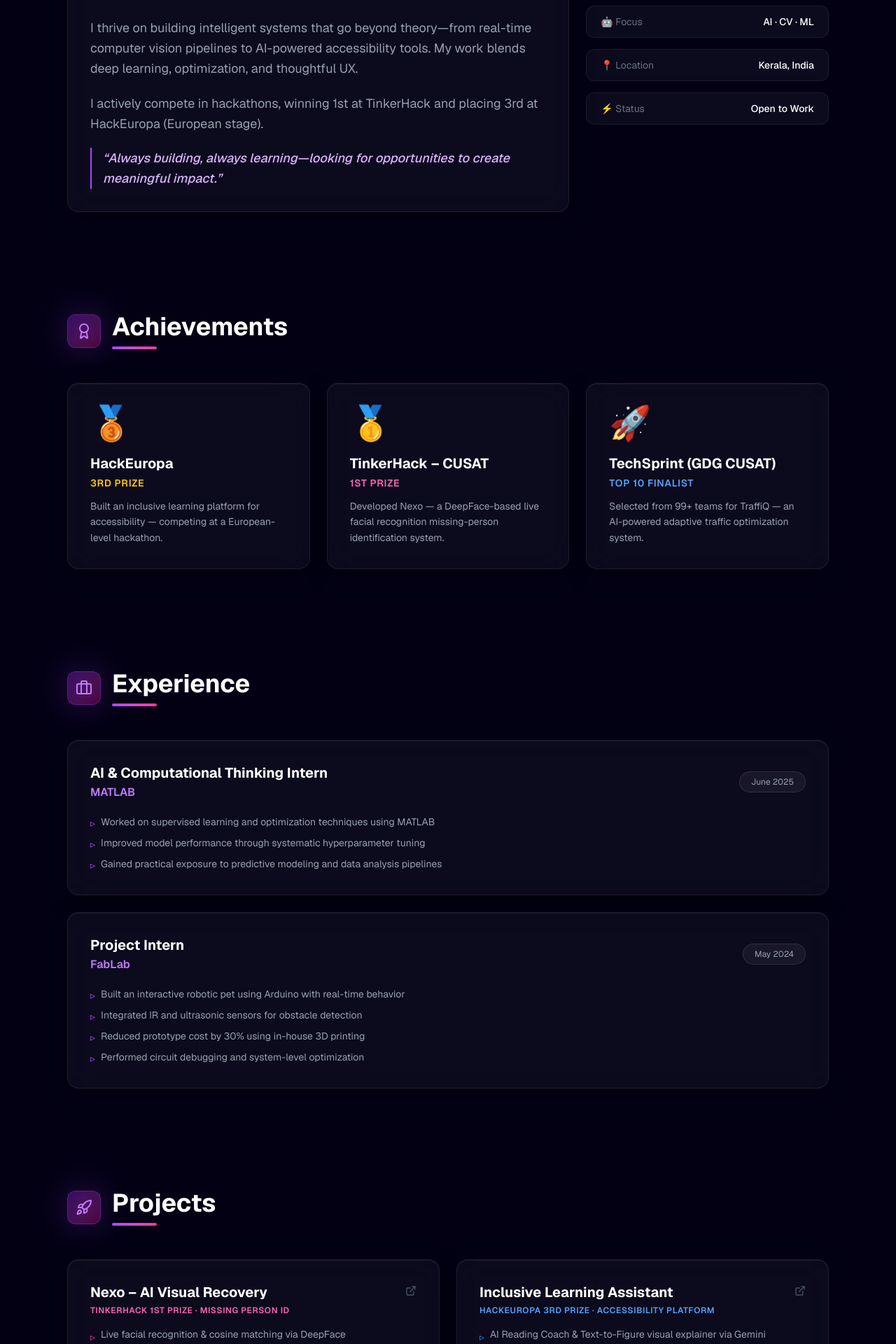
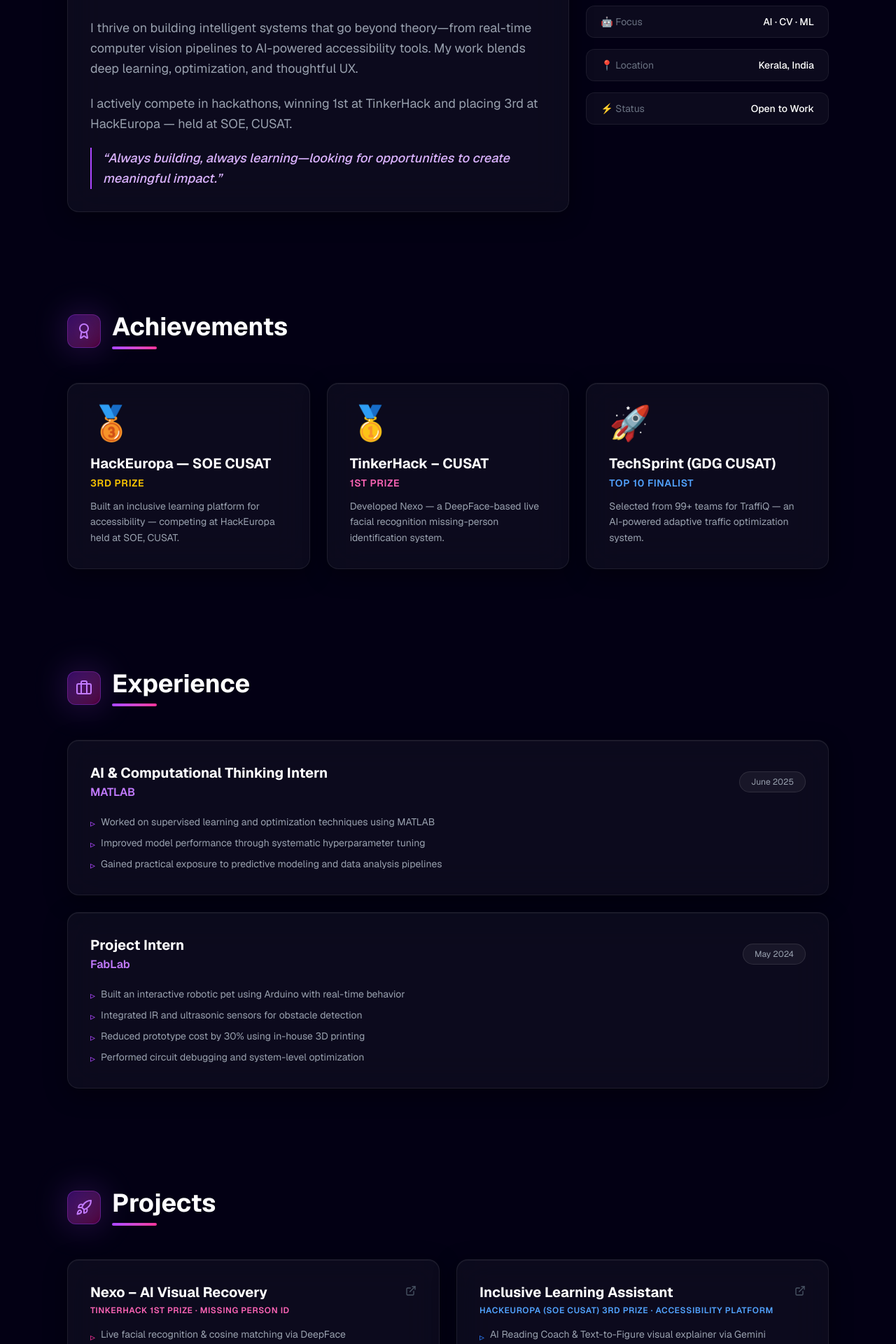
Before and after one commit to Dcod36/portfolio, a Next.js app in the folder portfolio/devika-portfolio/: page / in a window 1280 px wide. Shown: the part 1160-3080 px from the top of the page at 70% size. Built offline with nearby package versions, Linux system fonts and the light colour scheme.

Commit message:
fix: correct HackEuropa to SOE CUSAT in portfolio page

```diff
--- a/portfolio/devika-portfolio/src/app/page.js
+++ b/portfolio/devika-portfolio/src/app/page.js
@@ -600,7 +600,7 @@ export default function Home() {
                   AI-powered accessibility tools. My work blends deep learning, optimization, and thoughtful UX.
                 </p>
                 <p>
-                  I actively compete in hackathons, winning 1st at TinkerHack and placing 3rd at HackEuropa (European stage).
+                  I actively compete in hackathons, winning 1st at TinkerHack and placing 3rd at HackEuropa — held at SOE, CUSAT.
                 </p>
                 <p className="text-purple-300 font-medium italic border-l-2 border-purple-500 pl-4">
                   &ldquo;Always building, always learning—looking for opportunities to create meaningful impact.&rdquo;
@@ -640,10 +640,10 @@ export default function Home() {
             {[
               {
                 emoji: "🥉",
-                title: "HackEuropa",
+                title: "HackEuropa — SOE CUSAT",
                 badge: "3rd Prize",
                 badgeColor: "text-yellow-400",
-                desc: "Built an inclusive learning platform for accessibility — competing at a European-level hackathon.",
+                desc: "Built an inclusive learning platform for accessibility — competing at HackEuropa held at SOE, CUSAT.",
                 delay: 0.1,
               },
               {
@@ -742,7 +742,7 @@ export default function Home() {
             />
             <ProjectCard
               title="Inclusive Learning Assistant"
-              subtitle="HackEuropa 3rd Prize · Accessibility Platform"
+              subtitle="HackEuropa (SOE CUSAT) 3rd Prize · Accessibility Platform"
               bullets={[
                 "AI Reading Coach & Text-to-Figure visual explainer via Gemini",
                 "Smart Voice Notes & Focus Line reading with Web Speech API",
```
